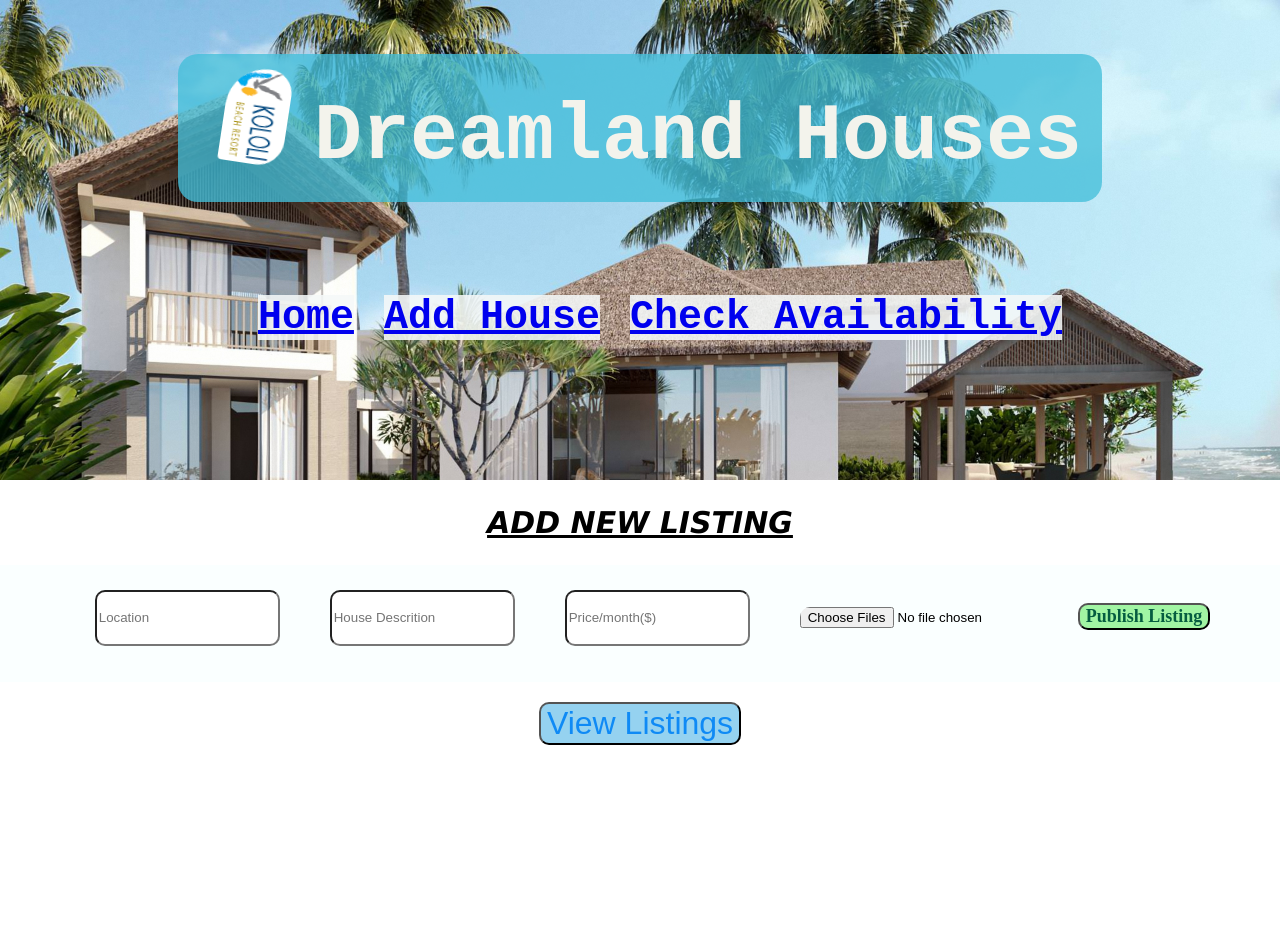
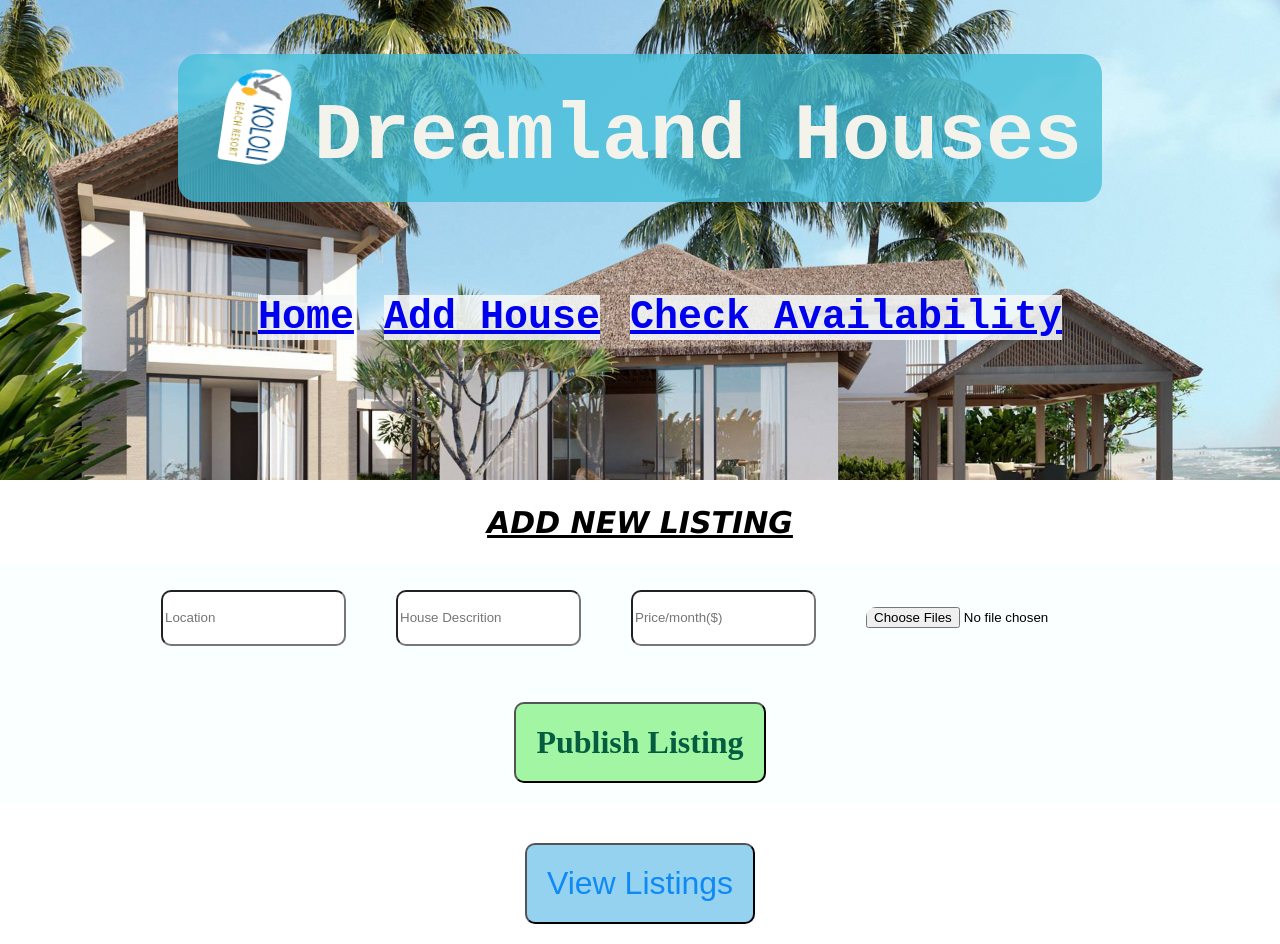
Before and after one commit to fredana/rental-house-app, a React (Create React App) app in the folder houses-listing-app/: page /user-added-houses in a window 1280 px wide. Before the commit the page ends 800 px from the top, so only its background shows below. Built offline with nearby package versions, Linux system fonts and the light colour scheme.

Commit message:
CONFIRM BUTTON ADDED TO USERADDEDHOUSES SECTION AND BUTTONS CSS UPDATED

```diff
--- a/houses-listing-app/src/App.css
+++ b/houses-listing-app/src/App.css
@@ -104,6 +104,19 @@ img{
   border-radius: 10px;
   font-weight: bold;
 }
+
+#add, #submit, #buy{
+  color: rgb(5, 93, 64);
+  font-family: cursive;
+  font-size: xx-large;
+  background-color: rgba(44, 231, 44, 0.437);
+  cursor: pointer;
+  border-radius: 10px;
+  font-weight: bold;
+  margin: 20px;
+  padding: 20px;
+}
+
 #viewList{
   font-family: fantasy;
   font-size: xx-large;
@@ -111,6 +124,8 @@ img{
   cursor: pointer;
   border-radius: 10px;
   color: rgb(15, 138, 245);
+  margin: 20px;
+  padding: 20px;
 }
 input, #choseFile{
   height: 50px;
--- a/houses-listing-app/src/UserAddedHouses.js
+++ b/houses-listing-app/src/UserAddedHouses.js
@@ -43,6 +43,10 @@ const UserAddedHouses = () => {
     const updatedListings = [...userListings];
     updatedListings[index].zoomed = !updatedListings[index].zoomed;
     setUserListings(updatedListings);
+  };
+
+  const handleBuyClick = () => {
+    alert('Thank you for your confirmation!');
   };
 
   return (
@@ -97,6 +101,7 @@ const UserAddedHouses = () => {
                   />
                 ))}
               </div>
+              <button id='buy' onClick={handleBuyClick}>Confirm</button>
             </div>
           ))}
         </div>
```
